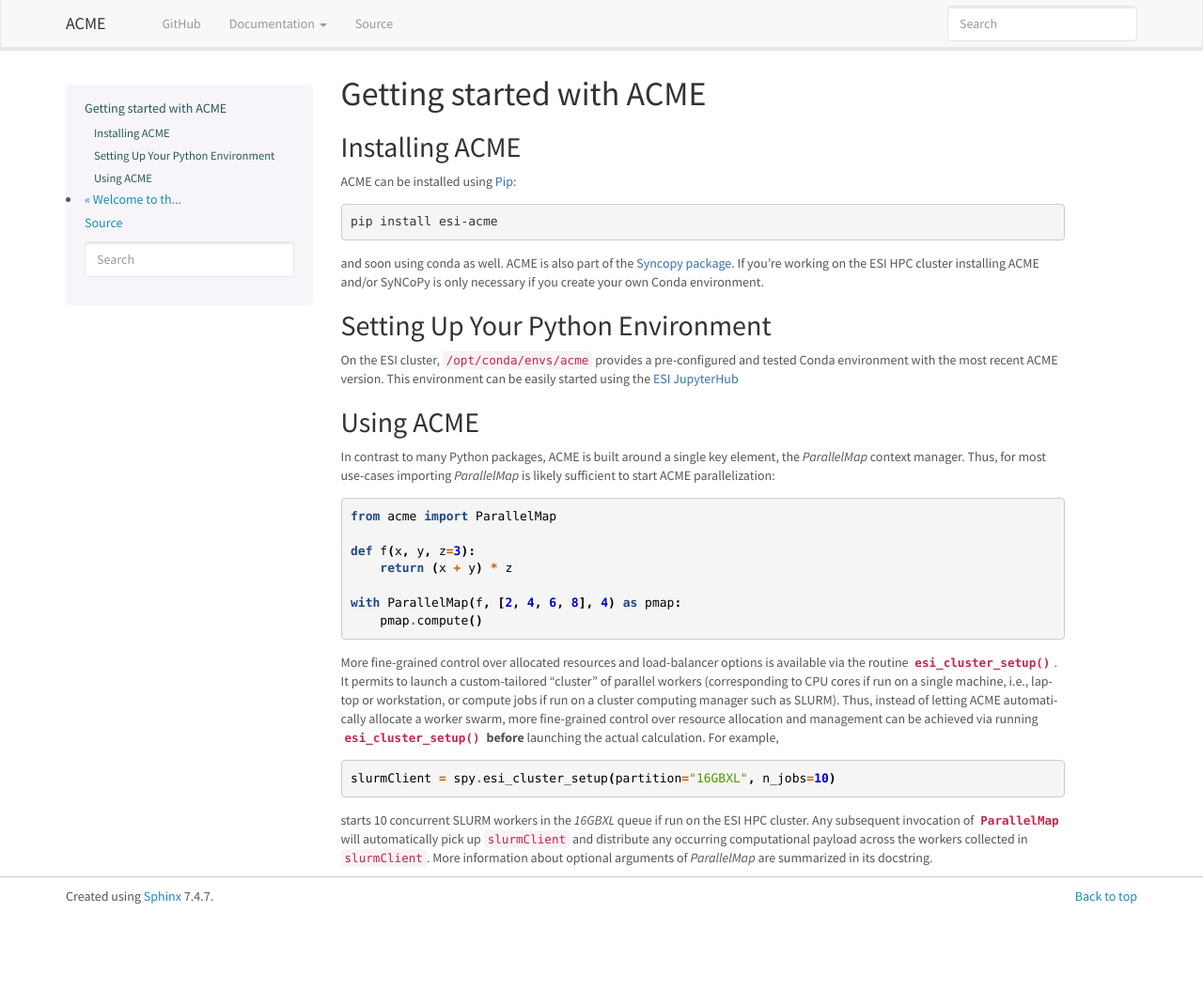
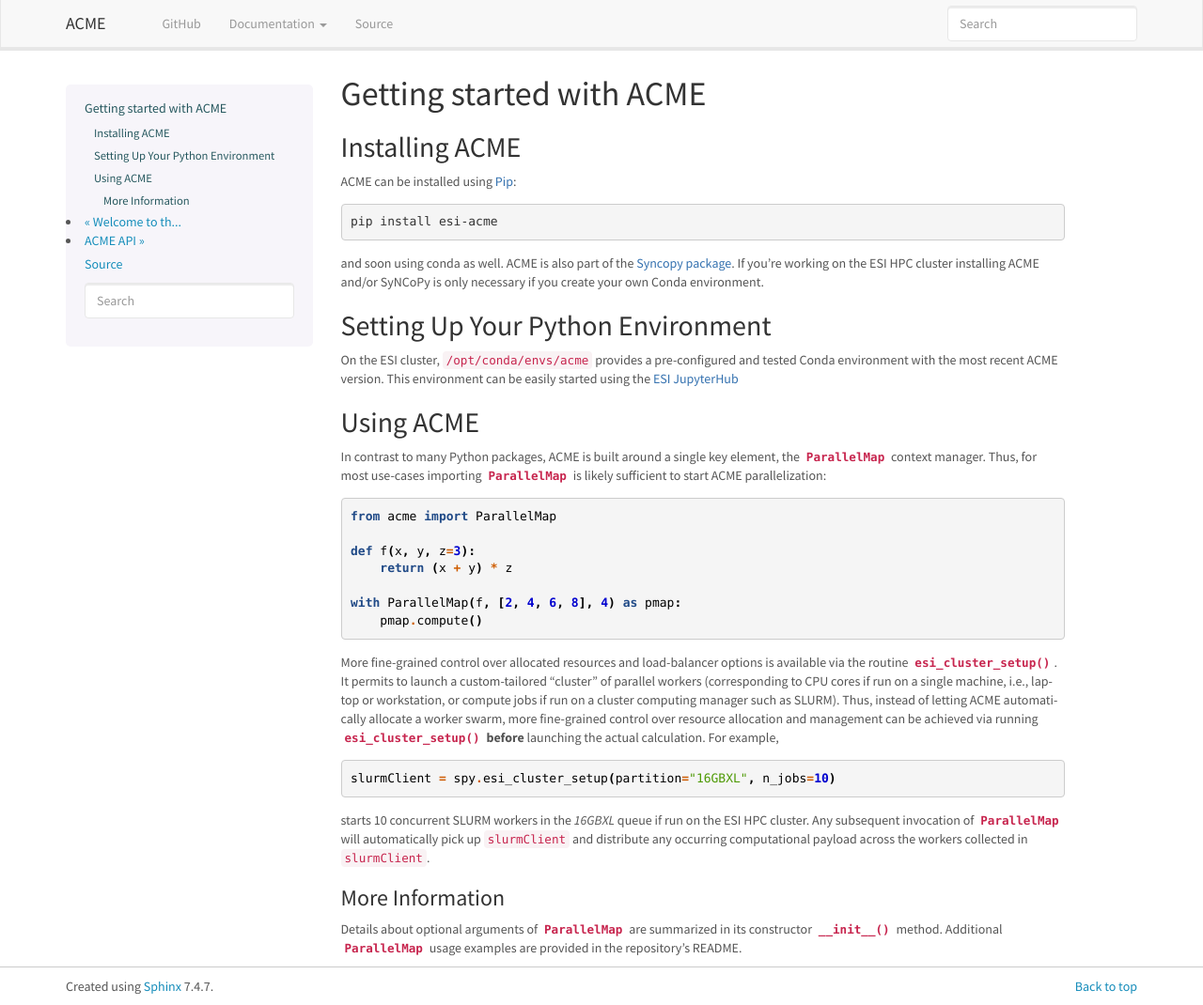
Before and after one commit to esi-neuroscience/acme, a Sphinx documentation site: the page built from doc/source/quickstart.rst, in a window 1280 px wide and 1070 px high. Shown: the whole window at 94% size. Built offline with Sphinx 7.4.7, drawn with Linux system fonts in a browser that asks for light colours; pages that are not in the unit, such as notebooks, are missing from menus; the version number could not be read and is left out.

Commit message:
NEW: Sphinx HTML docu updates
- modified Makefiles to clean up generated API stubs
- updated docu structure make ACME HTML pages more legible

On branch dev
Changes to be committed:
	modified:   doc/Makefile
	modified:   doc/make.bat
	modified:   doc/source/api.rst
	modified:   doc/source/conf.py
	modified:   doc/source/index.rst
	modified:   doc/source/quickstart.rst

```diff
--- a/doc/source/api.rst
+++ b/doc/source/api.rst
@@ -3,3 +3,4 @@
 
 .. automodapi:: acme
     :no-heading:
+    :no-inheritance-diagram:
--- a/doc/source/conf.py
+++ b/doc/source/conf.py
@@ -53,16 +53,15 @@
     'special-members': '__init__',
     'undoc-members': False,
     'exclude-members': '__weakref__',
-    'inherited-members': True,
     'ignore-module-all': False,
 }
 
 def setup(app):
     app.add_css_file("esi-style.css")
 
+numpydoc_show_class_members = False
 autosectionlabel_maxdepth = 2
 autosectionlabel_prefix_document = True
-automodsumm_inherited_members = True
 
 # Add any paths that contain templates here, relative to this directory.
 templates_path = ['_templates']
--- a/doc/source/index.rst
+++ b/doc/source/index.rst
@@ -17,7 +17,8 @@
 ---------------
 The :doc:`Quickstart Guide <quickstart>` covers installation and basic usage of ACME.
 More information can be found in the docstrings of the respective classes and
-functions, specifically, `ParallelMap` and `ACMEdaemon`.
+functions, specifically, :class:`~acme.ParallelMap`, :class:`~acme.ACMEdaemon`
+and :func:`~acme.esi_cluster_setup`.
 
 Contact
 -------
@@ -35,5 +36,4 @@
    :hidden:
 
    quickstart
-   user/users.rst
-   developer/developers.rst
+   api
--- a/doc/source/quickstart.rst
+++ b/doc/source/quickstart.rst
@@ -27,8 +27,8 @@
 Using ACME
 ----------
 In contrast to many Python packages, ACME is built around a single key element,
-the `ParallelMap` context manager. Thus, for most use-cases importing `ParallelMap`
-is likely sufficient to start ACME parallelization:
+the :class:`~acme.ParallelMap` context manager. Thus, for most use-cases importing
+:class:`~acme.ParallelMap` is likely sufficient to start ACME parallelization:
 
 .. code-block:: python
 
@@ -56,5 +56,12 @@
 starts 10 concurrent SLURM workers in the `16GBXL` queue if run on the ESI HPC
 cluster. Any subsequent invocation of :class:`~acme.ParallelMap` will automatically
 pick up ``slurmClient`` and distribute any occurring computational payload across
-the workers collected in ``slurmClient``. More information about optional arguments
-of `ParallelMap` are summarized in its docstring.
+the workers collected in ``slurmClient``.
+
+More Information
+^^^^^^^^^^^^^^^^
+
+Details about optional arguments of :class:`~acme.ParallelMap` are summarized in
+its constructor :meth:`~acme.ParallelMap.__init__` method.
+Additional :class:`~acme.ParallelMap` usage examples are provided in the repository's
+README.
```
Also changed, not shown: 2 other files.
